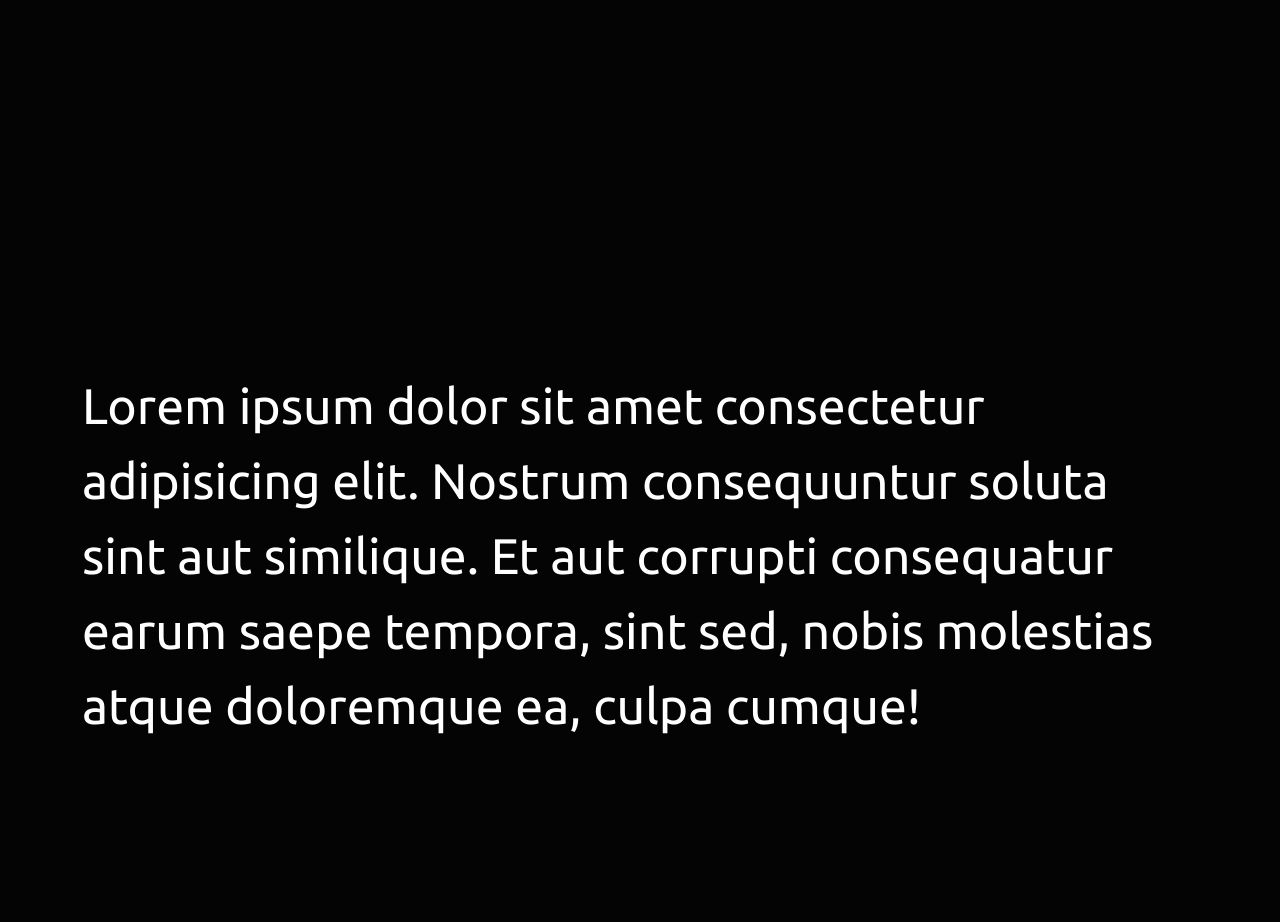
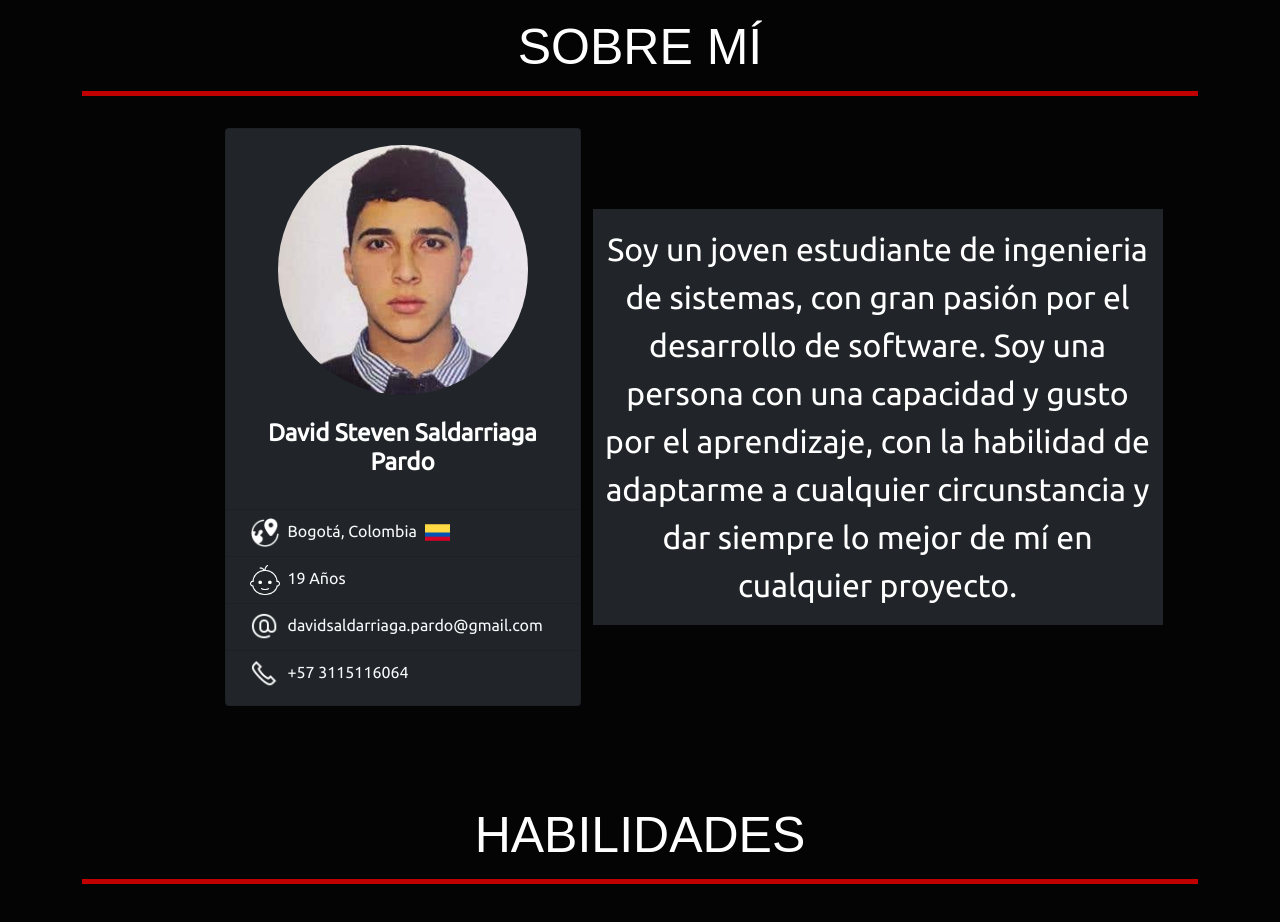
Before and after one commit to Dr4CuK30/MyPage, a website: page index.html in a window 1280 px wide. Shown: the part 860-1782 px from the top of the page. Before the commit the page ends 1619 px from the top, so only its background shows below. Drawn offline with nearby package versions, Linux system fonts and the light colour scheme.

Commit message:
Terminado apartado Sobre mi

```diff
--- a/index.html
+++ b/index.html
@@ -14,7 +14,7 @@
         <link href="https://fonts.googleapis.com/css2?family=Exo:wght@500&display=swap" rel="stylesheet">
 		<link href="styles/index.css" rel="stylesheet" />
 		<link href="styles/terminal.css" rel="stylesheet" />
-		<link rel="icon" type="image/png" href="./assets/icon.png">
+		<link rel="icon" type="image/png" href="./assets/Imágenes/icon.png">
 		<title>David Saldarriaga</title>
 	</head>
 	<body>
@@ -24,7 +24,7 @@
 			<nav class="navbar navbar-expand-xl navbar-dark">
 				<div class="container-fluid mx-2">
 					<a class="navbar-brand fs-1" href="#">
-                    <img src="assets/icon.png" alt="David Saldarriaga" class="d-inline-block align-text-top icon">
+                    <img src="./assets/Imágenes/icon.png" alt="David Saldarriaga" class="d-inline-block align-text-top icon">
                     David Saldarriaga</a>
 					<button
 						class="navbar-toggler"
@@ -82,8 +82,39 @@
 				</div>
 			</div>
 			<div class="row justify-content-center">
-			<div class="col col-lg-4 col-6">
+				<div class="col text-center">
 					<a target="_blank" href="https://api.whatsapp.com/send?phone=573115116064&text=Hola%20David,%20necesito%20tu%20ayuda" class="btn btn-personal mx-3">Contactarme</a>
+				</div>
+			</div>
+			<div class="row justify-content-center" style="margin-top: 150px;">
+				<div class="col-12 text-center">
+					<h2 class="subtitle">SOBRE MÍ</h2>
+				</div>
+				<div class="col-12 col-md-4 offset-lg-1 mt-4">
+					<div class="card text-white bg-dark" style="width: 100%;">
+						<img src="assets/Imágenes/FotoCV.jpeg" alt="David Saldarriaga" width="250" class="mt-3 mx-auto rounded-circle">
+						<div class="card-body">
+							<h5 class="card-title text-center fs-4 mt-2" style="font-weight: bold">David Steven Saldarriaga Pardo</h5>
+						</div>
+						<ul class="list-group list-group-flush my-2">
+							<li class="list-group-item bg-dark text-light"><img src="./assets/Imágenes/location.png" width="30" class="mx-2">Bogotá, Colombia<img src="./assets/Imágenes/colombia.png" width="25" class="mx-2"></li>
+							<li class="list-group-item bg-dark text-light"><img src="./assets/Imágenes/baby.png" width="30" class="mx-2">19 Años</li>
+							<li class="list-group-item bg-dark text-light"><img src="assets/Imágenes/email.png" width="30" class="mx-2">davidsaldarriaga.pardo@gmail.com</li>
+							<li class="list-group-item bg-dark text-light"><img src="assets/Imágenes/phone.png" width="30" class="mx-2">+57 3115116064</li>
+						</ul>
+					</div>
+				</div>
+				<div class="col-12 col-md-6 mt-4 bg-dark text-center align-self-center pt-3">
+					<p class="fs-2">
+						Soy un joven estudiante de ingenieria de sistemas, con gran pasión por el desarrollo de software.
+						Soy una persona con una capacidad y gusto por el aprendizaje, con la habilidad de adaptarme a
+						cualquier circunstancia y dar siempre lo mejor de mí en cualquier proyecto.
+					</p>
+				</div>
+			</div>
+			<div class="row" style="margin-top: 100px">
+				<div class="col col-12 text-center">
+					<h2 class="subtitle">HABILIDADES</h2>
 				</div>
 			</div>
 			<p style="margin-top: 500px; font-size: 50px">Lorem ipsum dolor sit amet consectetur adipisicing elit. Nostrum consequuntur soluta sint aut similique. Et aut corrupti consequatur earum saepe tempora, sint sed, nobis molestias atque doloremque ea, culpa cumque!</p>
--- a/styles/index.css
+++ b/styles/index.css
@@ -57,6 +57,12 @@ ul {
 .icon {
 	width: 5vh;
 }
+.subtitle{
+	font: 50px "Roboto Con", sans-serif;
+	color: #ffffff;
+	padding-bottom: 15px;
+	border-bottom: 5px solid #c00000;
+}
 
 @media (min-width: 991px) {
 	ul {
```
Also changed, not shown: assets/Imágenes/FotoCV.jpeg (added), assets/Imágenes/baby.png (added), assets/Imágenes/colombia.png (added), assets/Imágenes/email.png (added), assets/Imágenes/icon.png (renamed from assets/icon.png), assets/Imágenes/location.png (added), assets/Imágenes/phone.png (added), 1 other file. Lines whose indentation alone changed are shown as unchanged.
